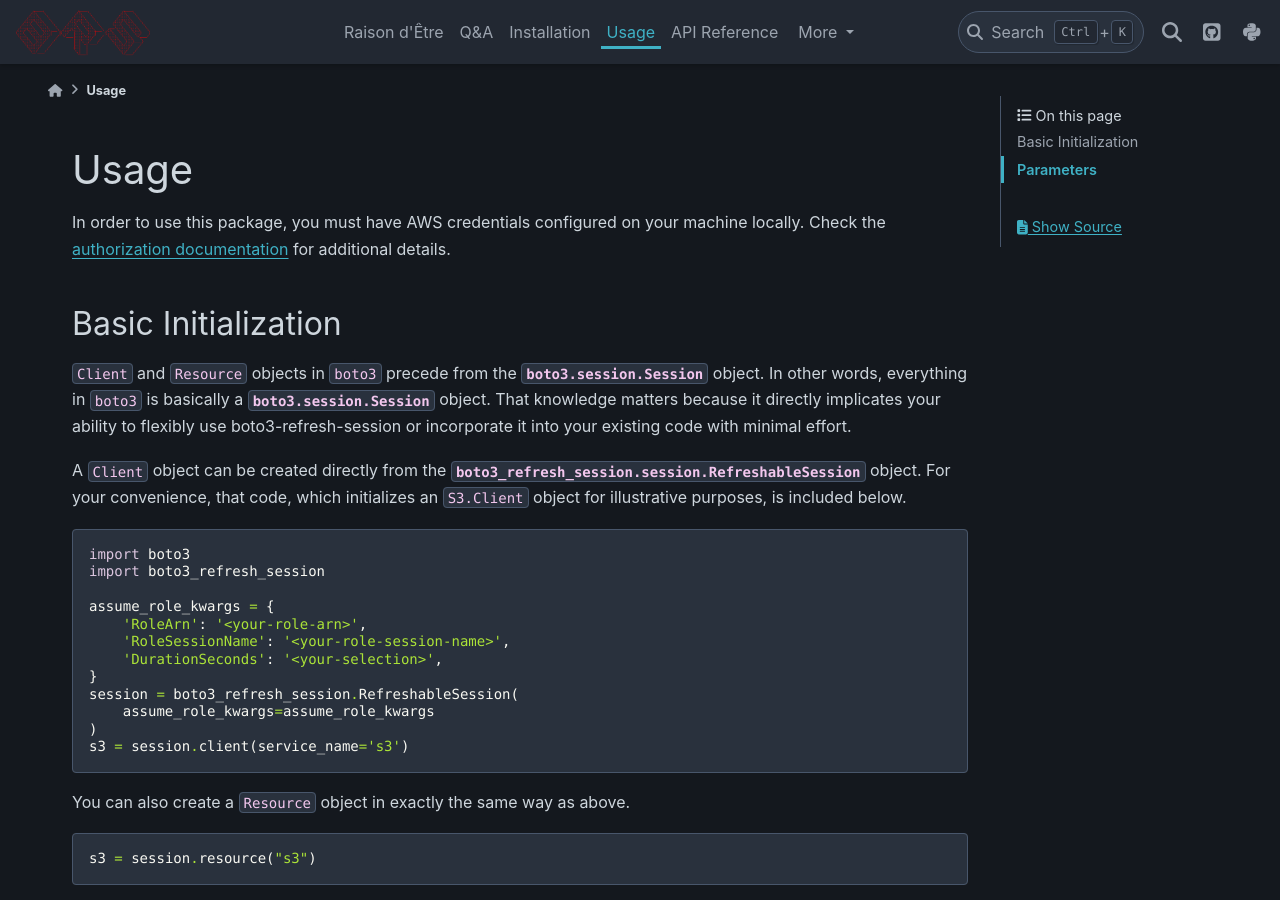
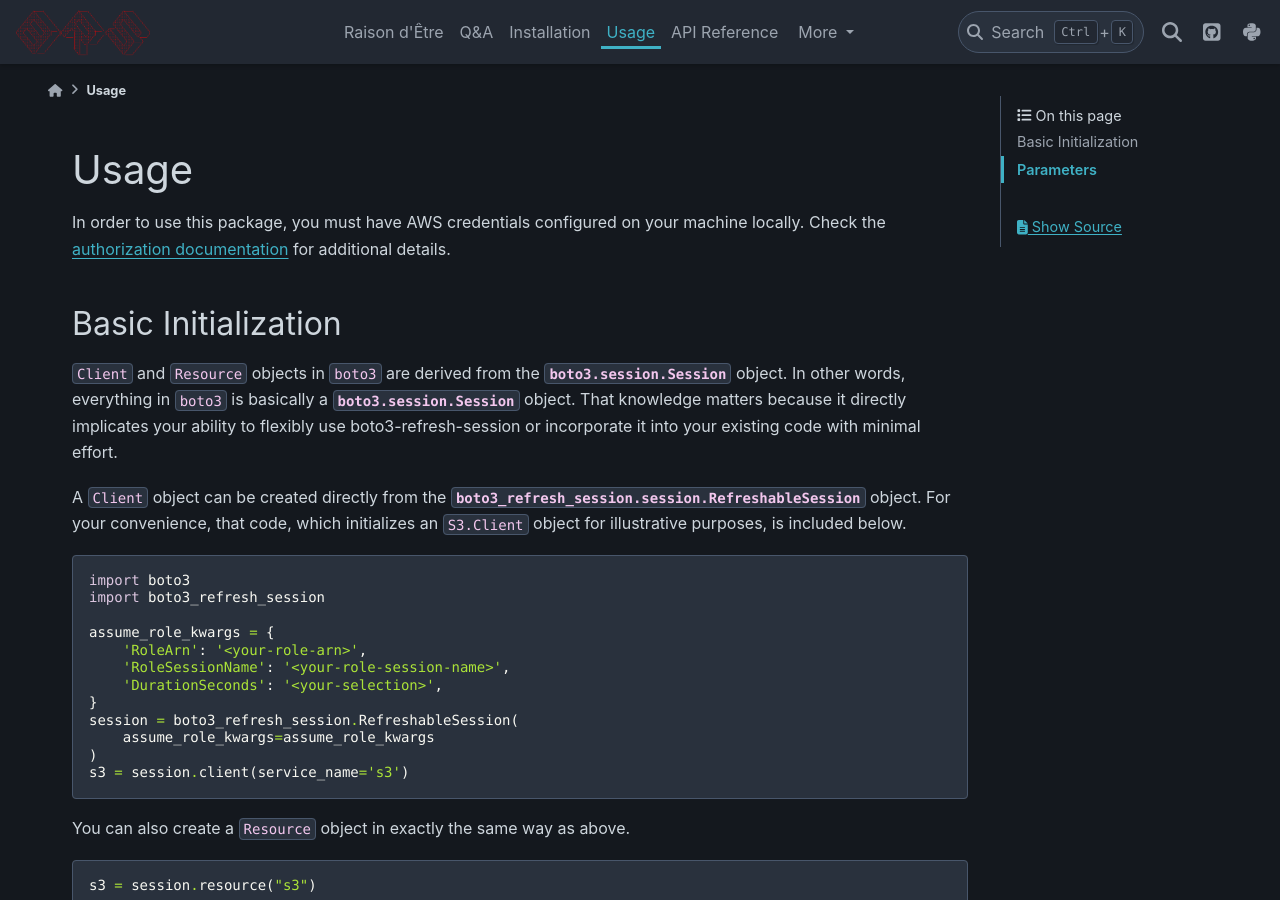
Before and after one commit to michaelthomasletts/boto3-refresh-session, a Sphinx documentation site: the page built from doc/usage.rst, in a window 1280 px wide and 900 px high. Built offline with Sphinx 7.4.7 and the PyData theme 0.15.4, drawn with Linux system fonts in a browser that asks for light colours.

Commit message:
usage update

```diff
--- a/doc/usage.rst
+++ b/doc/usage.rst
@@ -8,7 +8,7 @@
 Basic Initialization
 --------------------
 
-``Client`` and ``Resource`` objects in ``boto3`` precede from the :class:`boto3.session.Session` object.
+``Client`` and ``Resource`` objects in ``boto3`` are derived from the :class:`boto3.session.Session` object.
 In other words, everything in ``boto3`` is basically a :class:`boto3.session.Session` object.
 That knowledge matters because it directly implicates your ability to flexibly use boto3-refresh-session or incorporate it into your existing code with minimal effort.
 
```
